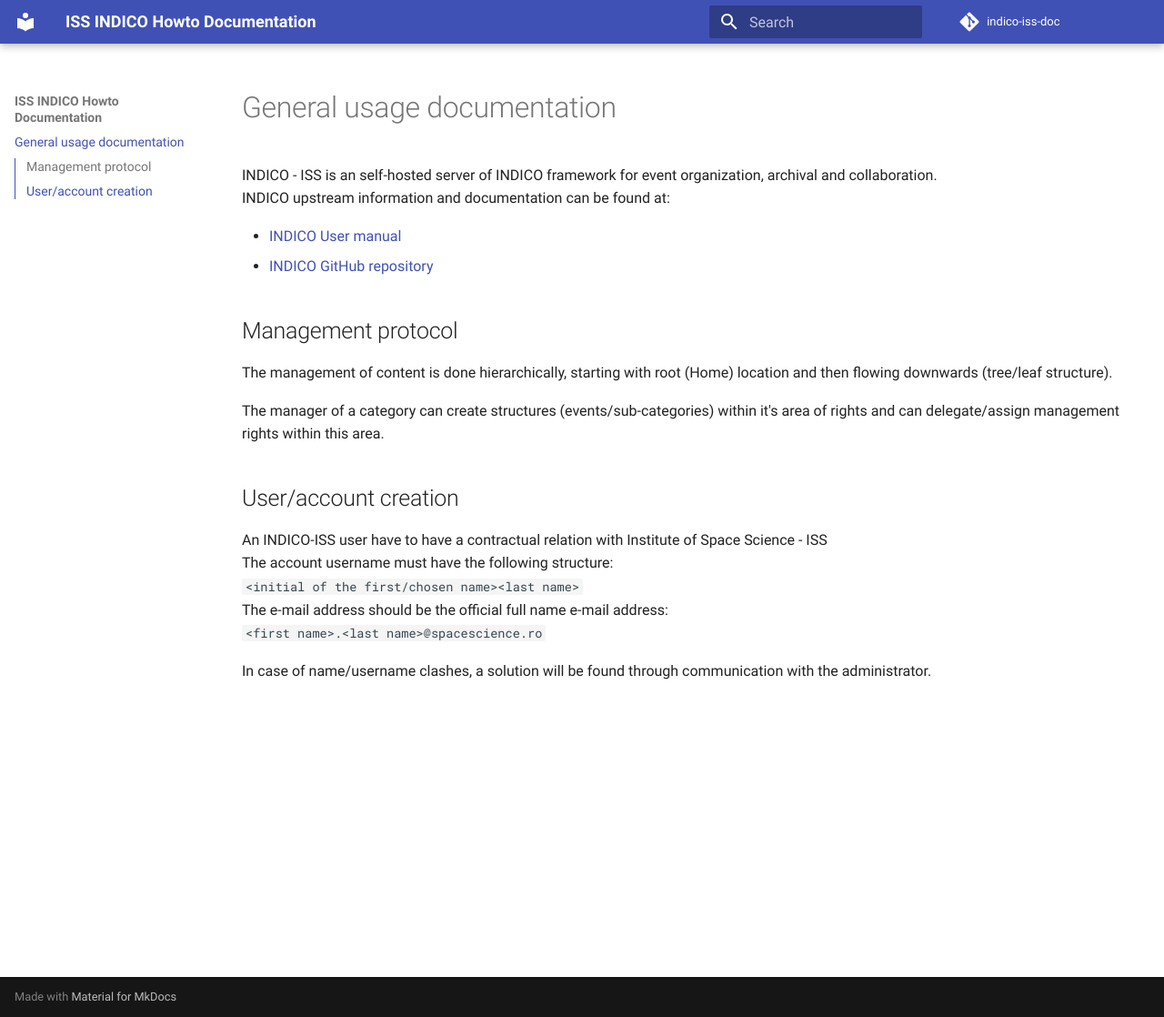
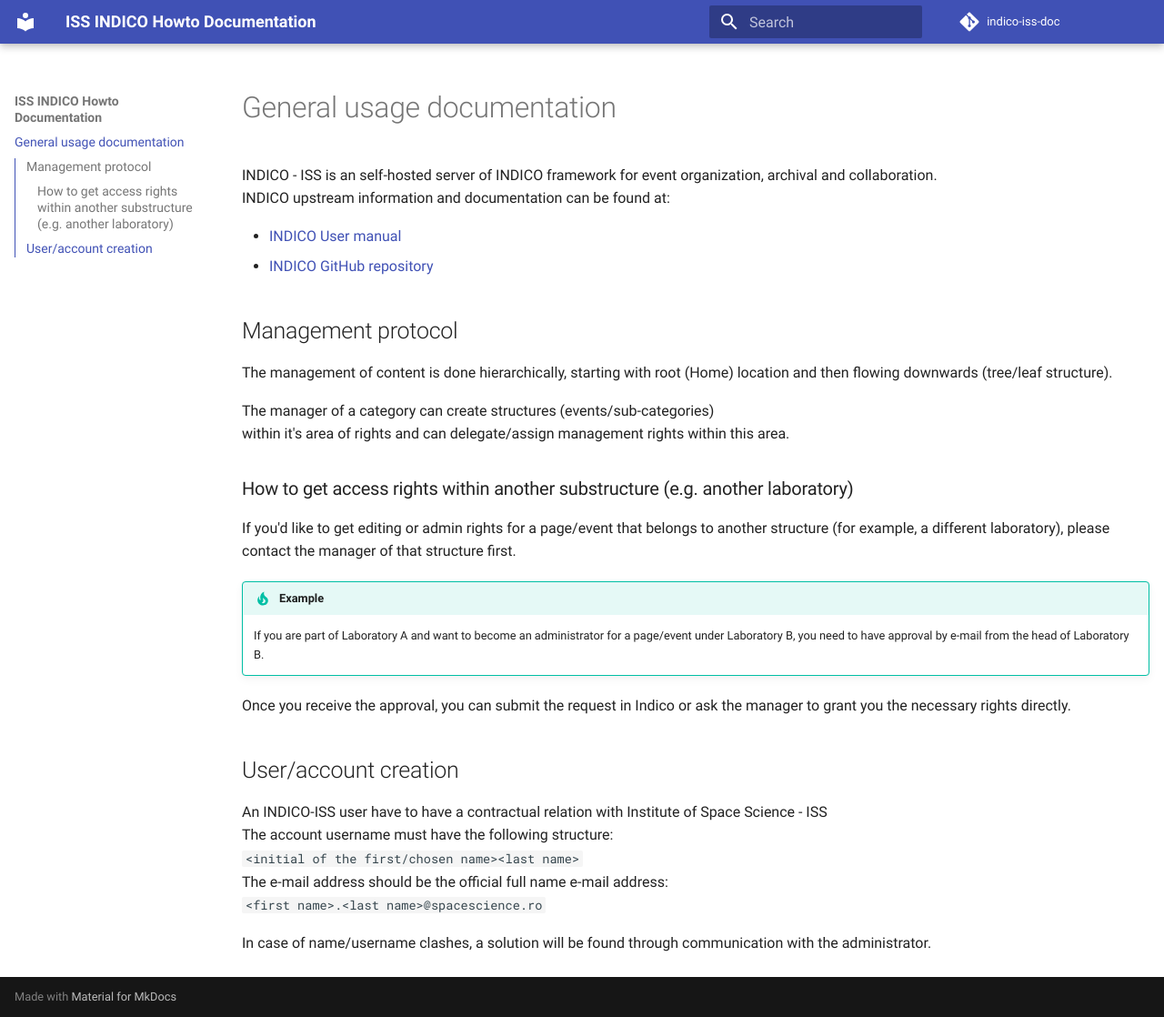
Before and after one commit to adriansev/indico-iss-doc, an MkDocs documentation site: the page built from docs/index.md, in a window 1280 px wide and 1118 px high. Shown: the whole window at 91% size. Built offline with MkDocs 1.6.1 and Material for MkDocs 9.7.7, drawn with Linux system fonts in a browser that asks for light colours; comment, search, counter and statistics services are not loaded.

Commit message:
adaugare precizari

```diff
--- a/docs/index.md
+++ b/docs/index.md
@@ -19,6 +19,18 @@ and then flowing downwards (tree/leaf structure).
 The manager of a category can create structures (events/sub-categories)
 within it's area of rights and can delegate/assign management rights within this area.
 
+### How to get access rights within another substructure (e.g. another laboratory)
+
+If you'd like to get editing or admin rights for a page/event that belongs to another
+structure (for example, a different laboratory), please contact the manager of that structure first.
+
+!!! tip "Example"
+    If you are part of Laboratory A and want to become an administrator for a page/event under Laboratory B,
+    you need to have approval by e-mail from the head of Laboratory B.
+
+Once you receive the approval, you can submit the request in Indico or ask the manager to grant you the necessary rights directly.
+
+
 ## User/account creation
 
 An INDICO-ISS user have to have a contractual relation with Institute of Space Science - ISS
```
